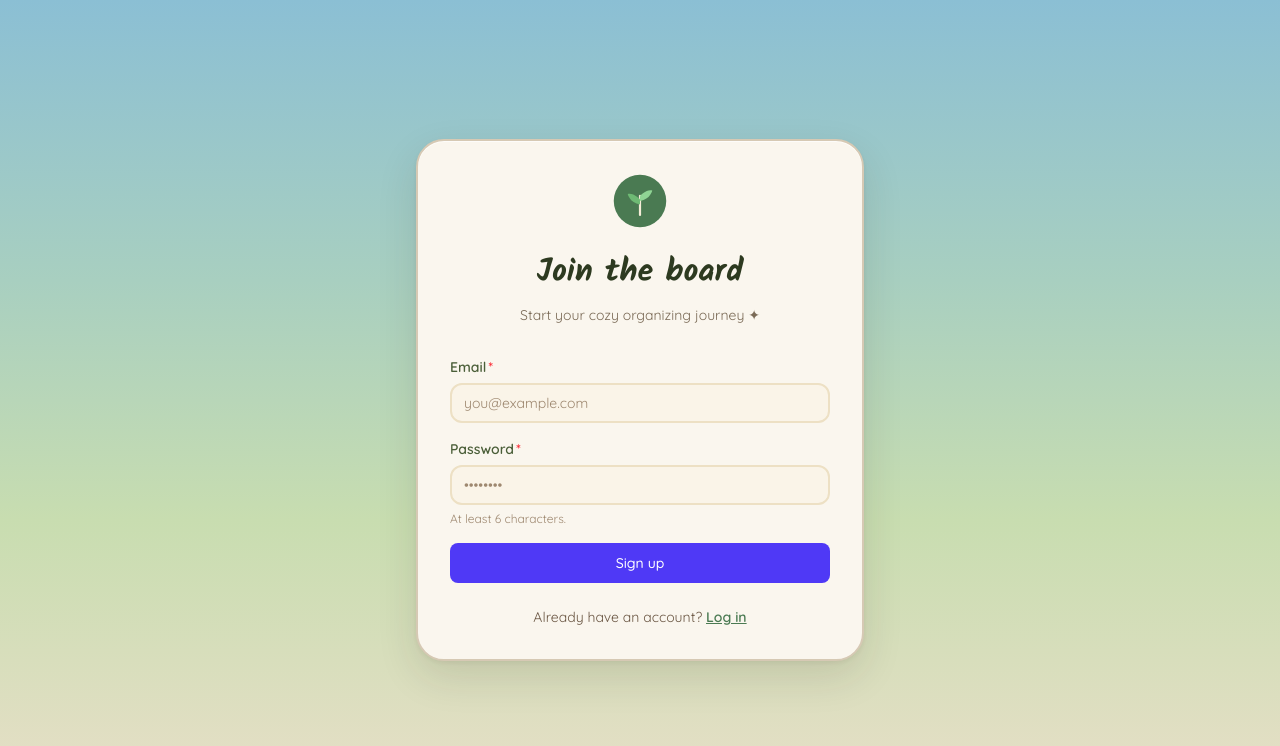
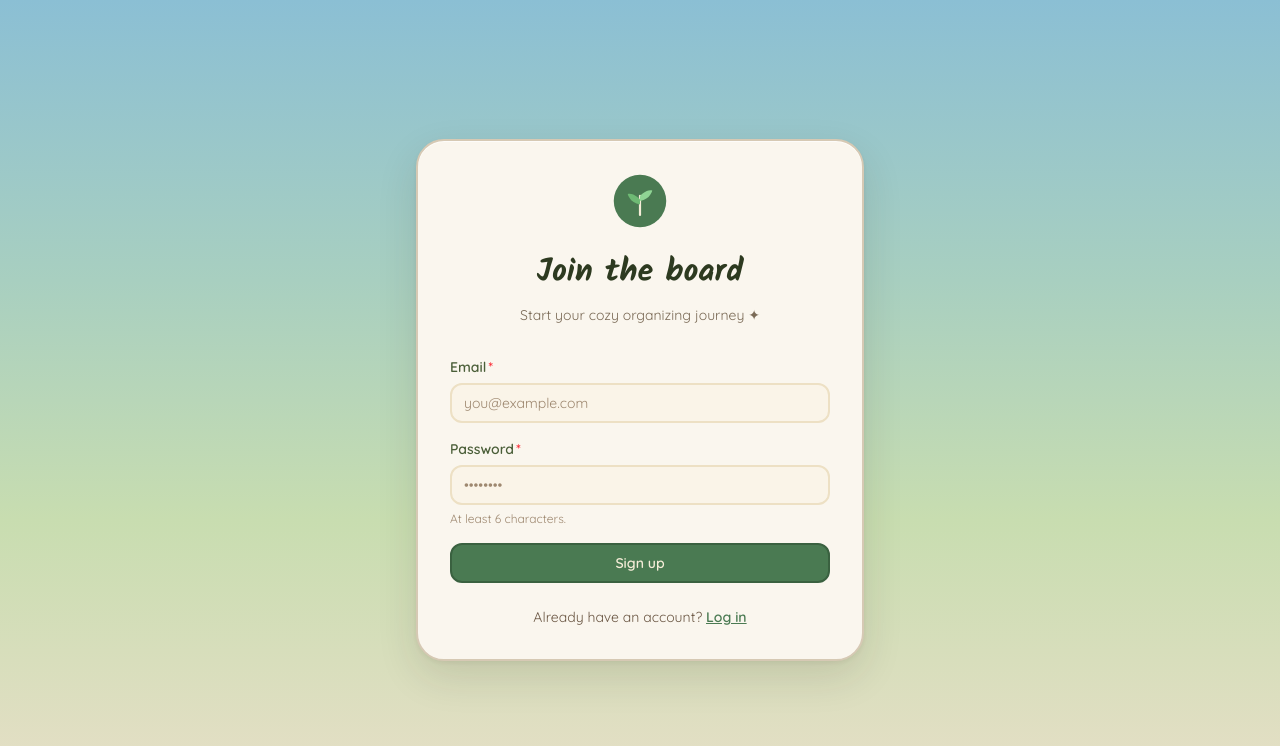
Before and after one commit to MarziaSaidi/chore_board, a Next.js app: page /signup in a window 1280 px wide. Shown: the top 746 px of the page. Built offline with nearby package versions, Linux system fonts and the light colour scheme.

Commit message:
style: update Button variants to Matsu forest green palette

```diff
--- a/src/components/ui/button.tsx
+++ b/src/components/ui/button.tsx
@@ -11,25 +11,23 @@
 
 const variantClasses: Record<Variant, string> = {
   primary: [
-    "bg-indigo-600 text-white",
-    "hover:bg-indigo-500",
-    "focus-visible:ring-indigo-500",
+    "bg-[#4a7a52] text-[#f5edd8] border-2 border-[#3a6140]",
+    "hover:bg-[#5a8a62]",
+    "focus-visible:ring-[#4a7a52]",
   ].join(" "),
   secondary: [
-    "border border-zinc-300 bg-white text-zinc-700",
-    "hover:bg-zinc-50",
-    "dark:border-zinc-700 dark:bg-zinc-800 dark:text-zinc-200 dark:hover:bg-zinc-700",
-    "focus-visible:ring-zinc-400",
+    "border-2 border-[#4a7a52] bg-transparent text-[#4a7a52]",
+    "hover:bg-[#4a7a52]/10",
+    "focus-visible:ring-[#4a7a52]",
   ].join(" "),
   ghost: [
-    "text-zinc-600",
-    "hover:bg-zinc-100 hover:text-zinc-900",
-    "dark:text-zinc-400 dark:hover:bg-zinc-800 dark:hover:text-zinc-100",
-    "focus-visible:ring-zinc-400",
+    "text-[#6b5744]",
+    "hover:bg-[#4a7a52]/10 hover:text-[#2c1f14]",
+    "focus-visible:ring-[#4a7a52]",
   ].join(" "),
   danger: [
-    "bg-red-600 text-white",
-    "hover:bg-red-500",
+    "bg-red-700 text-white border-2 border-red-800",
+    "hover:bg-red-600",
     "focus-visible:ring-red-500",
   ].join(" "),
 };
@@ -89,8 +87,8 @@
       disabled={isDisabled}
       aria-busy={loading || undefined}
       className={cn(
-        "inline-flex items-center justify-center rounded-lg font-medium",
-        "transition-colors duration-150",
+        "inline-flex items-center justify-center rounded-xl font-semibold",
+        "transition-all duration-150",
         "focus:outline-none focus-visible:ring-2 focus-visible:ring-offset-2",
         "dark:focus-visible:ring-offset-zinc-900",
         "disabled:cursor-not-allowed disabled:opacity-60",
```
